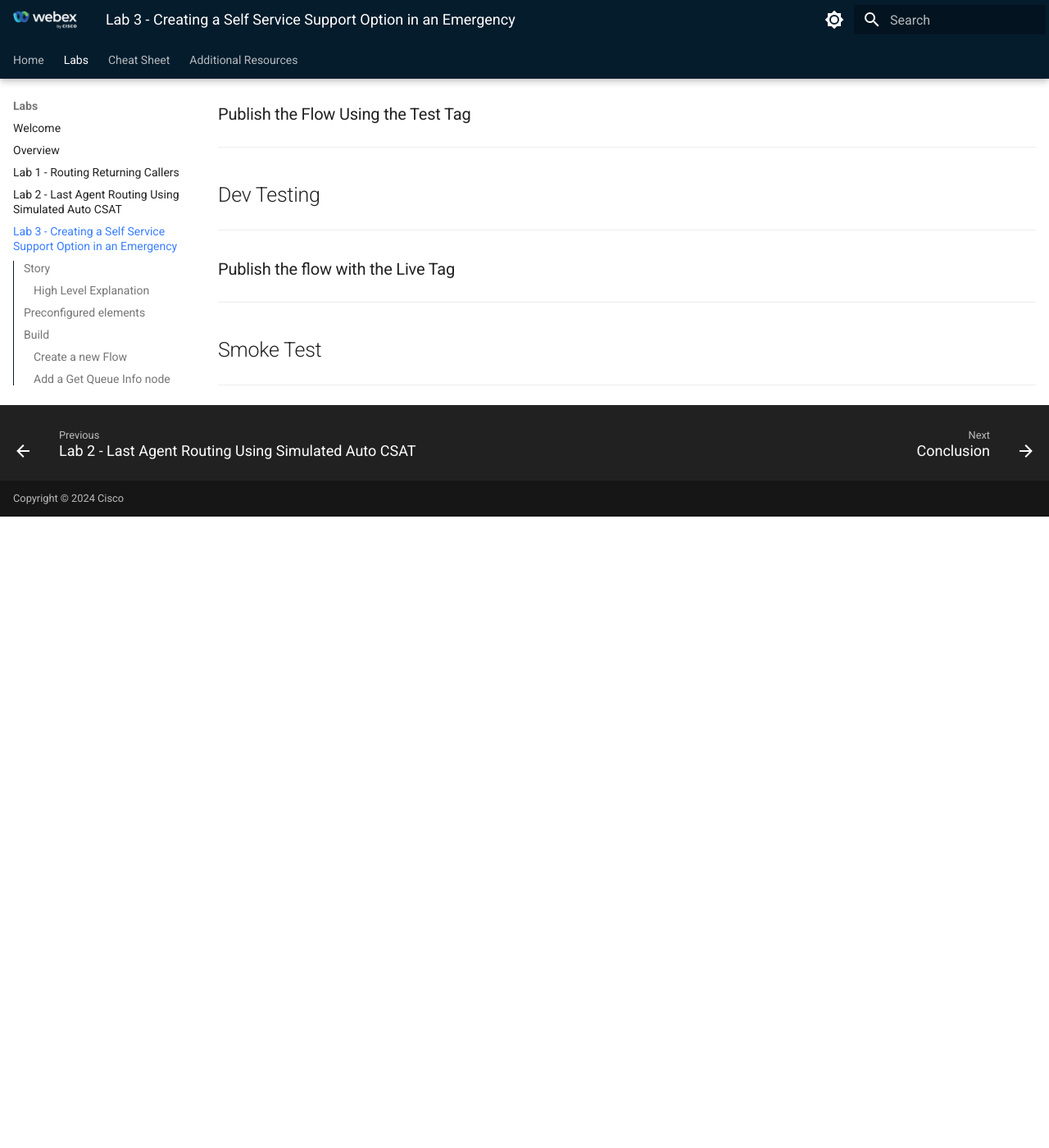
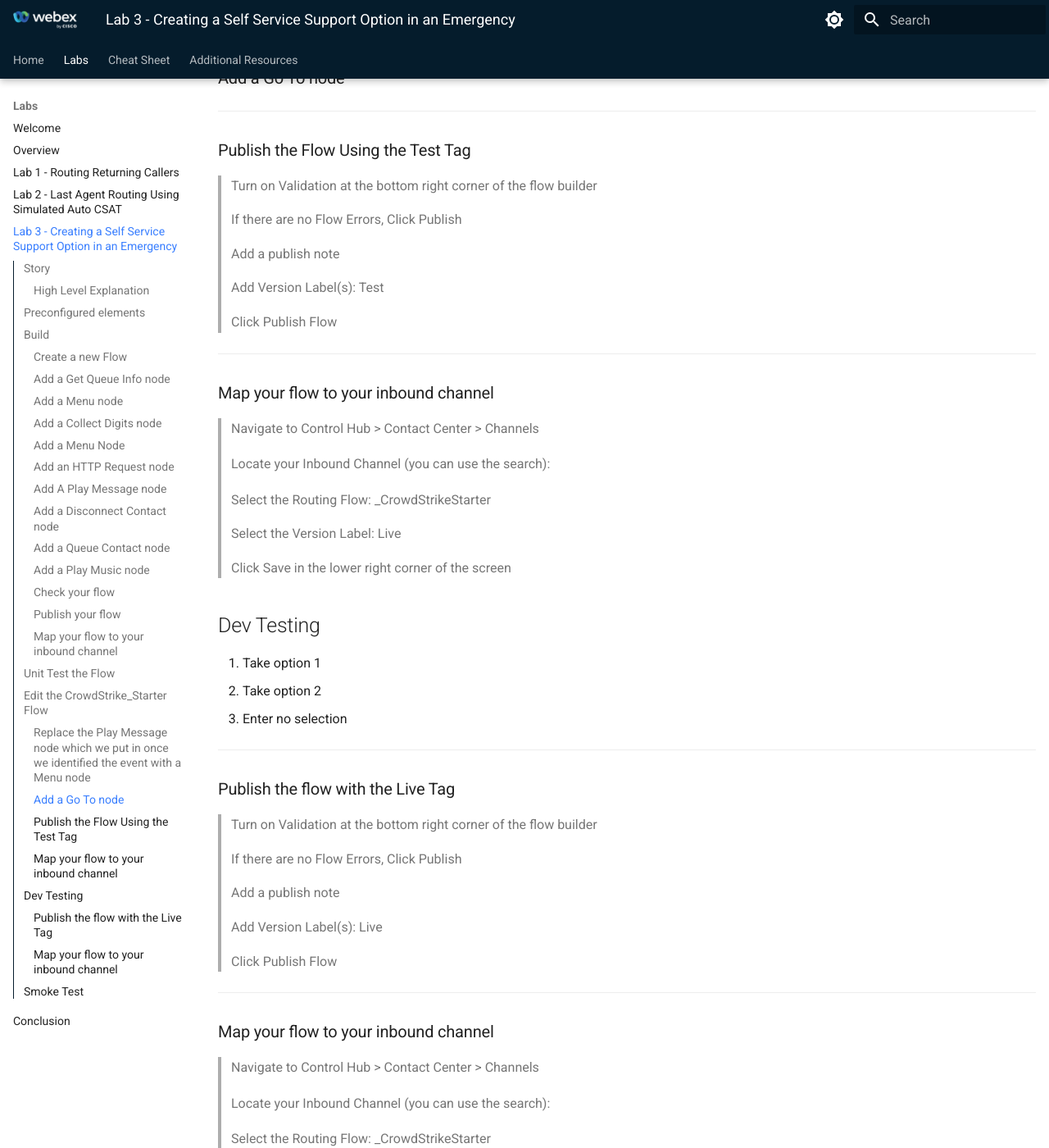
Before and after one commit to WebexCC-SA/LAB-2354, an MkDocs documentation site: the page built from docs/lab3_CreatingSelfService.md, in a window 1280 px wide and 1400 px high, scrolled down 5771 px. Shown: the whole window at 82% size. Built offline with MkDocs 1.6.1 and Material for MkDocs 9.7.7, drawn with Linux system fonts in a browser that asks for light colours; before the commit the page ends 6401 px from its top, so only the background shows below that; some of the changed text lies outside the part shown.

Commit message:
more on 3

```diff
--- a/docs/lab3_CreatingSelfService.md
+++ b/docs/lab3_CreatingSelfService.md
@@ -226,7 +226,8 @@
 ---
 
 
-## Copy the CrowdStrike_Starter Flow
+## Edit the CrowdStrike_Starter Flow
+> Open the flow: <copy><w class="POD"></w>_CrowdStrikeStarter</copy>
 
 ---
 
@@ -239,18 +240,68 @@
 ---
 
 ### Publish the Flow Using the Test Tag
-
+> Turn on Validation at the bottom right corner of the flow builder
+>
+> If there are no Flow Errors, Click Publish
+>
+> Add a publish note
+>
+> Add Version Label(s): Test
+>
+> Click Publish Flow
+>
 ---
 
+### Map your flow to your inbound channel
+> Navigate to Control Hub > Contact Center > Channels
+>
+> Locate your Inbound Channel (you can use the search): <copy><w class="EPname"></w></copy>
+>
+> Select the Routing Flow: <copy><w class="POD"></w>_CrowdStrikeStarter</copy>
+>
+> Select the Version Label: Live
+>
+> Click Save in the lower right corner of the screen
+
 ## Dev Testing
+1. Take option 1
+2. Take option 2
+3. Enter no selection
 
 ---
 
 ### Publish the flow with the Live Tag
+> Turn on Validation at the bottom right corner of the flow builder
+>
+> If there are no Flow Errors, Click Publish
+>
+> Add a publish note
+>
+> Add Version Label(s): Live
+>
+> Click Publish Flow
+>
+
+---
+
+### Map your flow to your inbound channel
+> Navigate to Control Hub > Contact Center > Channels
+>
+> Locate your Inbound Channel (you can use the search): <copy><w class="EPname"></w></copy>
+>
+> Select the Routing Flow: <copy><w class="POD"></w>_CrowdStrikeStarter</copy>
+>
+> Select the Version Label: Live
+>
+> Click Save in the lower right corner of the screen
 
 ---
 
 ## Smoke Test
+1. Take option 1
+2. Take option 2
+3. Enter no selection
+
 
 ---
 
```
